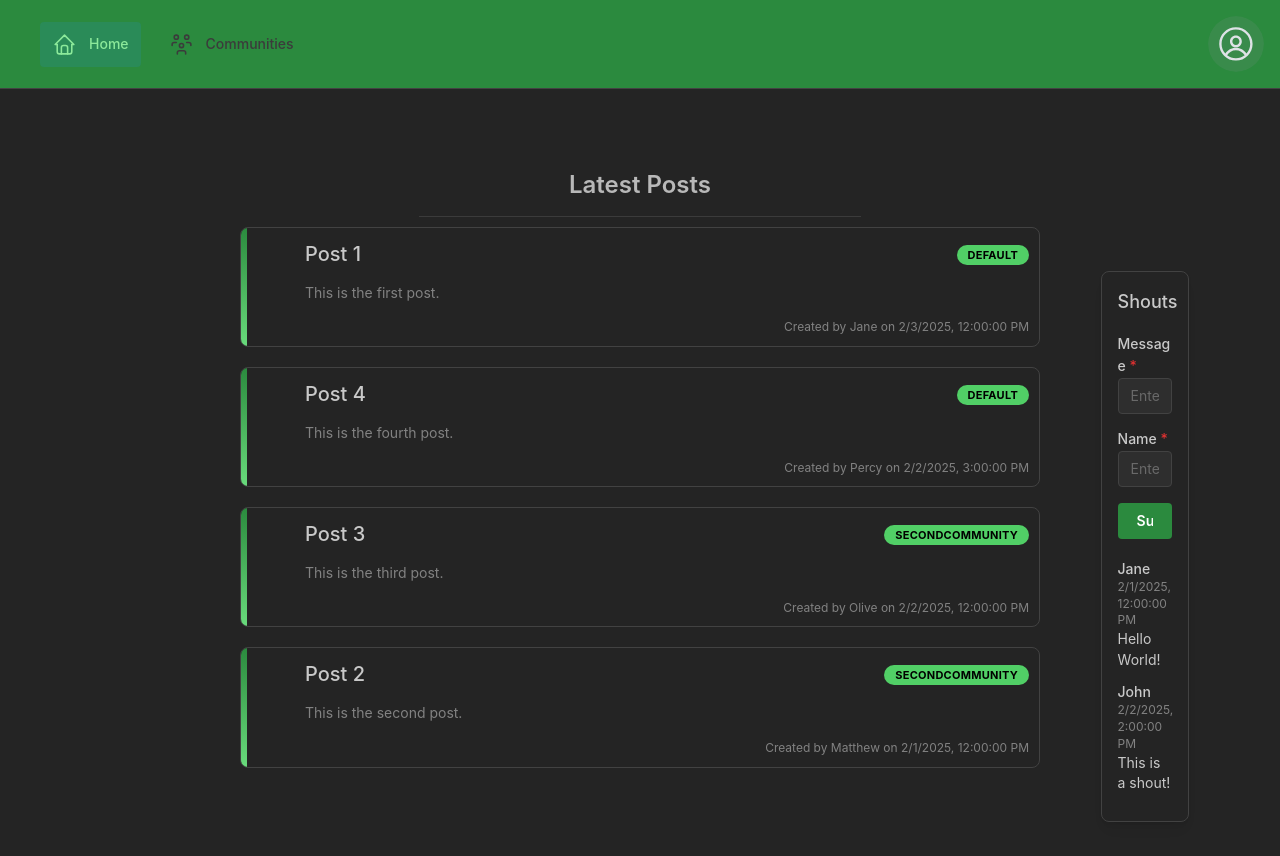
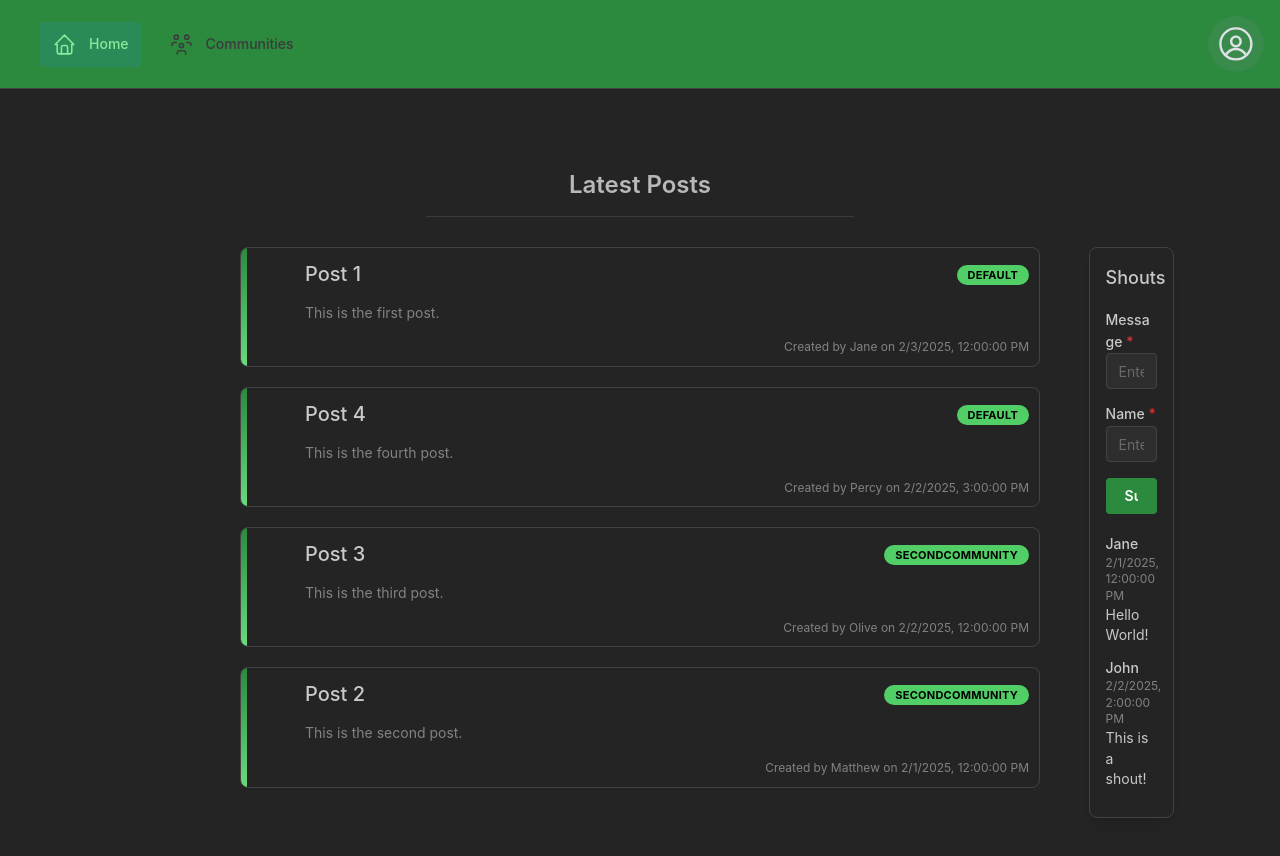
Before and after one commit to mattgrossfeld/website-frontend, a Next.js app: page / in a window 1280 px wide. Shown: the top 856 px of the page. Built offline with nearby package versions, Linux system fonts and the light colour scheme.

Commit message:
Fixed some CSS changes to update UI header

```diff
--- a/components/Layout/Layout.module.css
+++ b/components/Layout/Layout.module.css
@@ -137,13 +137,61 @@
   margin: 0 auto; /* Center the content */
 }
 
+.container {
+  display: grid;
+  grid-template-columns: 1fr 2fr 1fr; /* Three columns: left, middle, right */
+  gap: var(--mantine-spacing-lg); /* Add space between columns */
+}
+
+.column {
+  display: flex;
+  flex-direction: column;
+  align-items: center;
+}
+
+.title {
+  margin-bottom: var(--mantine-spacing-md);
+  font-size: 1.5rem; /* Make the text a little smaller */
+  font-weight: 600; /* Make the text bold */
+  color: var(--mantine-color-dark-1); /* Modern dark color */
+}
+
+.divider {
+  width: 50%;
+  margin: 10px auto; /* Center the divider */
+  border-top: 1px solid var(--mantine-color-dark-5); /* Light gray horizontal line */
+}
+
+.gridContainer {
+  display: grid;
+  grid-template-columns: 1fr 5fr 1fr; /* Adjusted to make the middle column wider */
+  grid-template-rows: auto 1fr;
+  gap: 20px;
+  padding: 20px;
+  flex: 1;
+  margin-top: 60px; /* Adjust based on header height */
+}
+
+.emptyCell {
+  grid-column: span 1;
+}
+
+.titleCell {
+  grid-column: 2 / 3;
+  text-align: center;
+}
+
+.contentCell {
+  grid-column: 2 / 3;
+  display: flex;
+  flex-direction: column;
+  width: 100%; /* Ensure the content takes up the full width of the column */
+  margin: 0 auto; /* Center the content */
+}
+
 .shoutboxCell {
   grid-column: 3 / 4;
-  margin-top: 25%;
-  margin-left: 10%;
-  width: 100%;
-  margin-right: 10%;
-  margin-bottom: 10%;
+
 }
 
 .createPostButton {
--- a/components/Layout/Layout.tsx
+++ b/components/Layout/Layout.tsx
@@ -11,7 +11,7 @@ interface LayoutProps {
 
 const Layout: React.FC<LayoutProps> = ({ pageTitle, children }) => {
   return (
-    <div className={classes.layoutContainer}>
+    <div>
       <Header />
       <div className={classes.gridContainer}>
         <div className={classes.emptyCell} />
```
